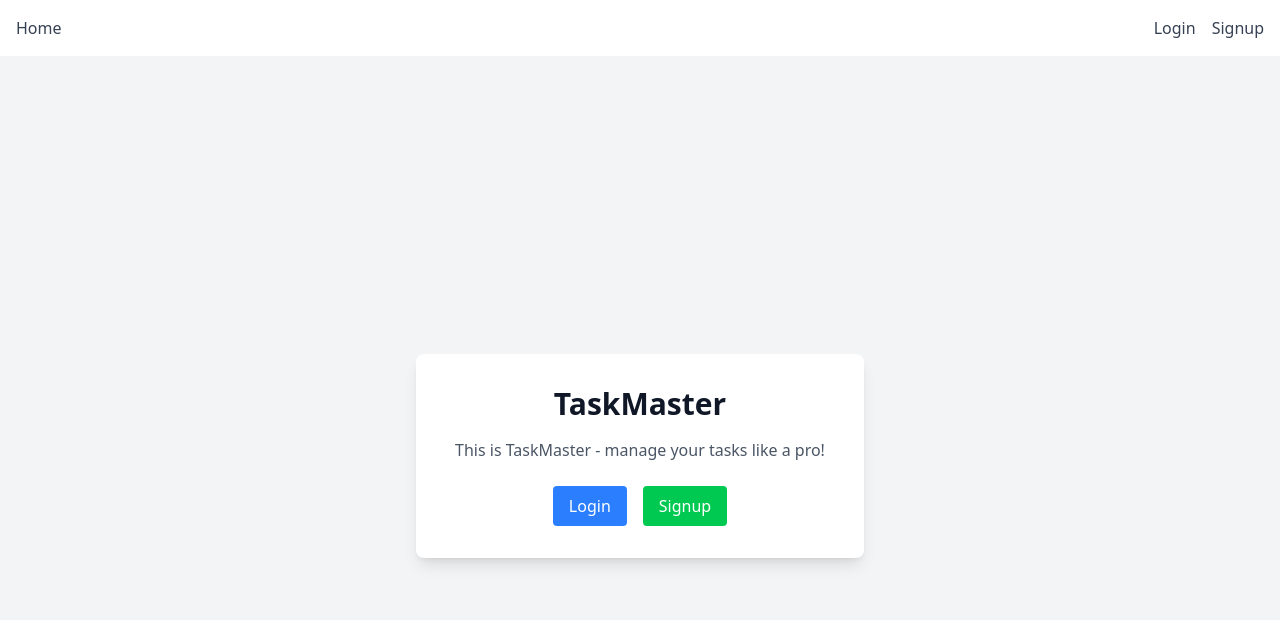
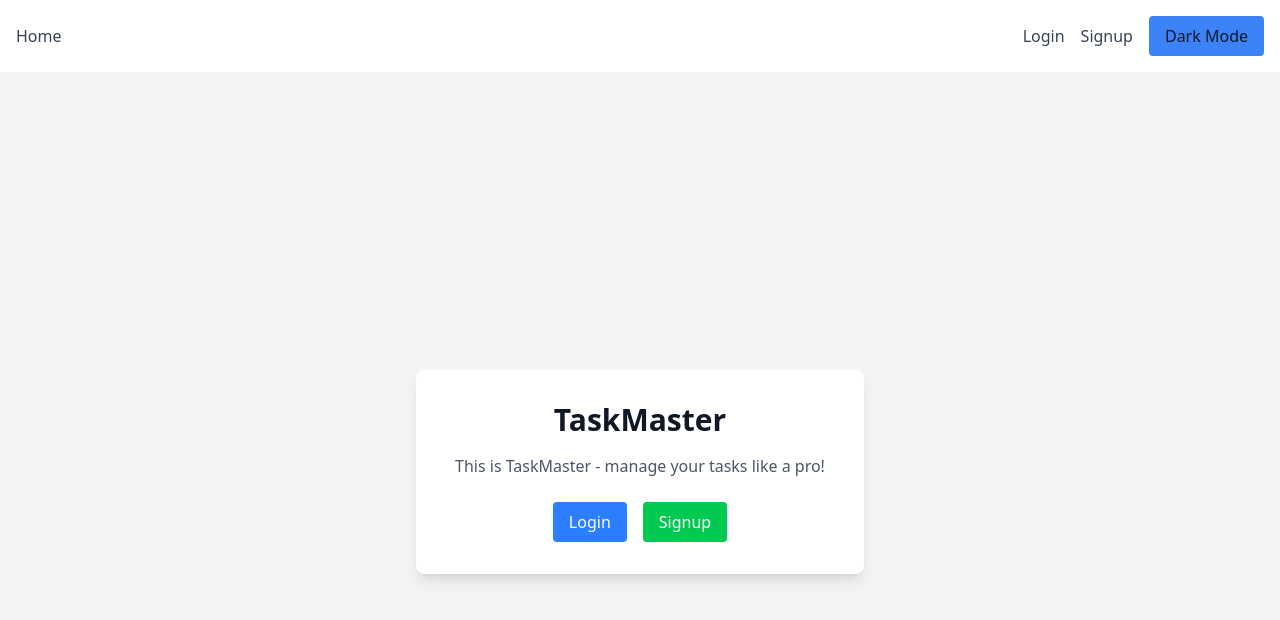
Before and after one commit to TanishKumarDev/TaskMaster, a React app in the folder frontend/: page / in a window 1280 px wide. Shown: the top 620 px of the page. Built offline with nearby package versions, Linux system fonts and the light colour scheme; the HTML template or start-up script is replaced by a standard one.

Commit message:
Refactor Navbar component to integrate theme toggle functionality and improve layout structure

```diff
--- a/frontend/src/components/Navbar.jsx
+++ b/frontend/src/components/Navbar.jsx
@@ -1,9 +1,11 @@
 import React from 'react';
 import { Link, useNavigate } from 'react-router-dom';
+import { useTheme } from '../context/ThemeContext';
 
 const Navbar = () => {
   const navigate = useNavigate();
   const token = localStorage.getItem('token');
+  const { theme, toggleTheme } = useTheme();
 
   const handleLogout = () => {
     localStorage.removeItem('token');
@@ -37,6 +39,7 @@ const Navbar = () => {
             </>
           )}
         </div>
+        <div className="flex gap-4 items-center">
           {token ? (
             <button
               onClick={handleLogout}
@@ -45,7 +48,7 @@ const Navbar = () => {
               Logout
             </button>
           ) : (
-          <div className="flex gap-4">
+            <>
               <Link
                 to="/login"
                 className="text-gray-700 dark:text-gray-200 font-medium hover:text-blue-500 dark:hover:text-blue-400"
@@ -58,8 +61,15 @@ const Navbar = () => {
               >
                 Signup
               </Link>
+            </>
+          )}
+          <button
+            onClick={toggleTheme}
+            className="bg-gray-200 dark:bg-gray-700 text-gray-900 dark:text-white px-4 py-2 rounded hover:bg-gray-300 dark:hover:bg-gray-600"
+          >
+            {theme === 'light' ? 'Dark Mode' : 'Light Mode'}
+          </button>
         </div>
-        )}
       </div>
     </nav>
   );
```
Lines whose indentation alone changed are shown as unchanged.
